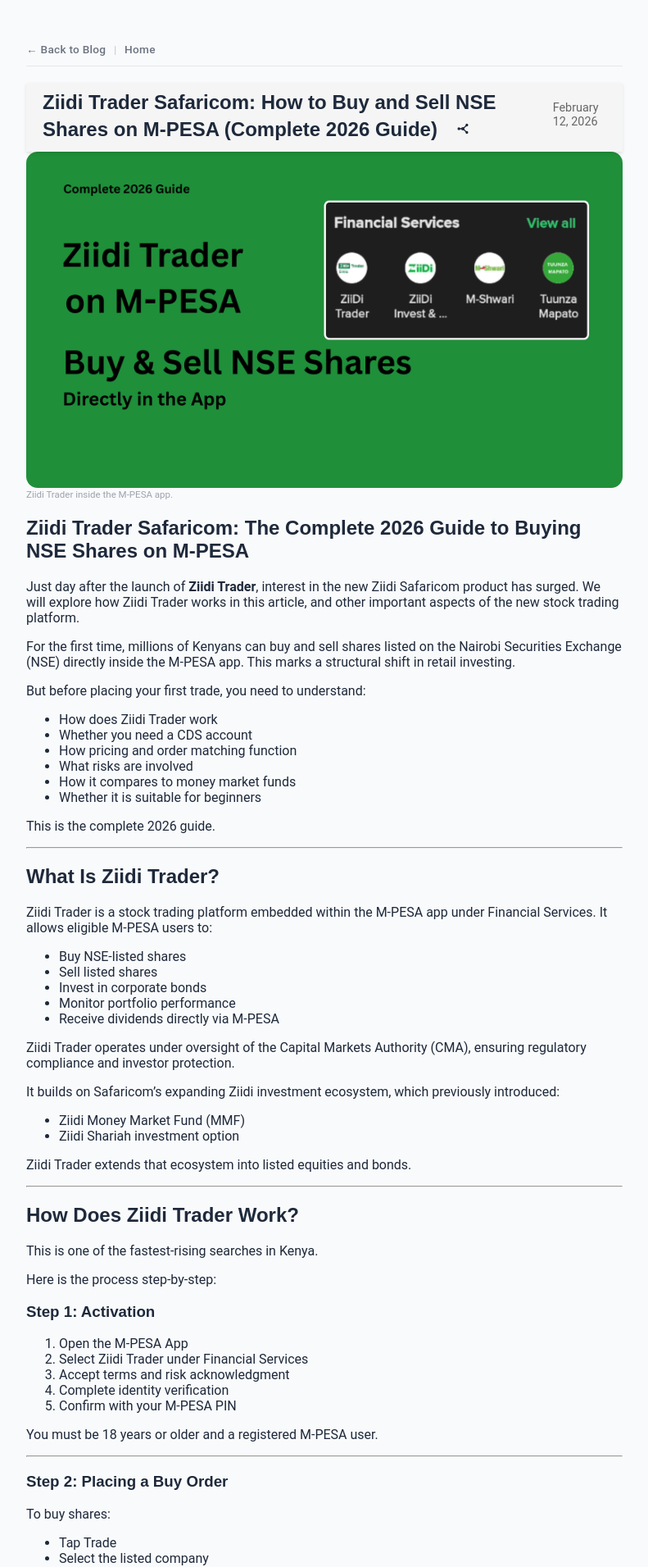
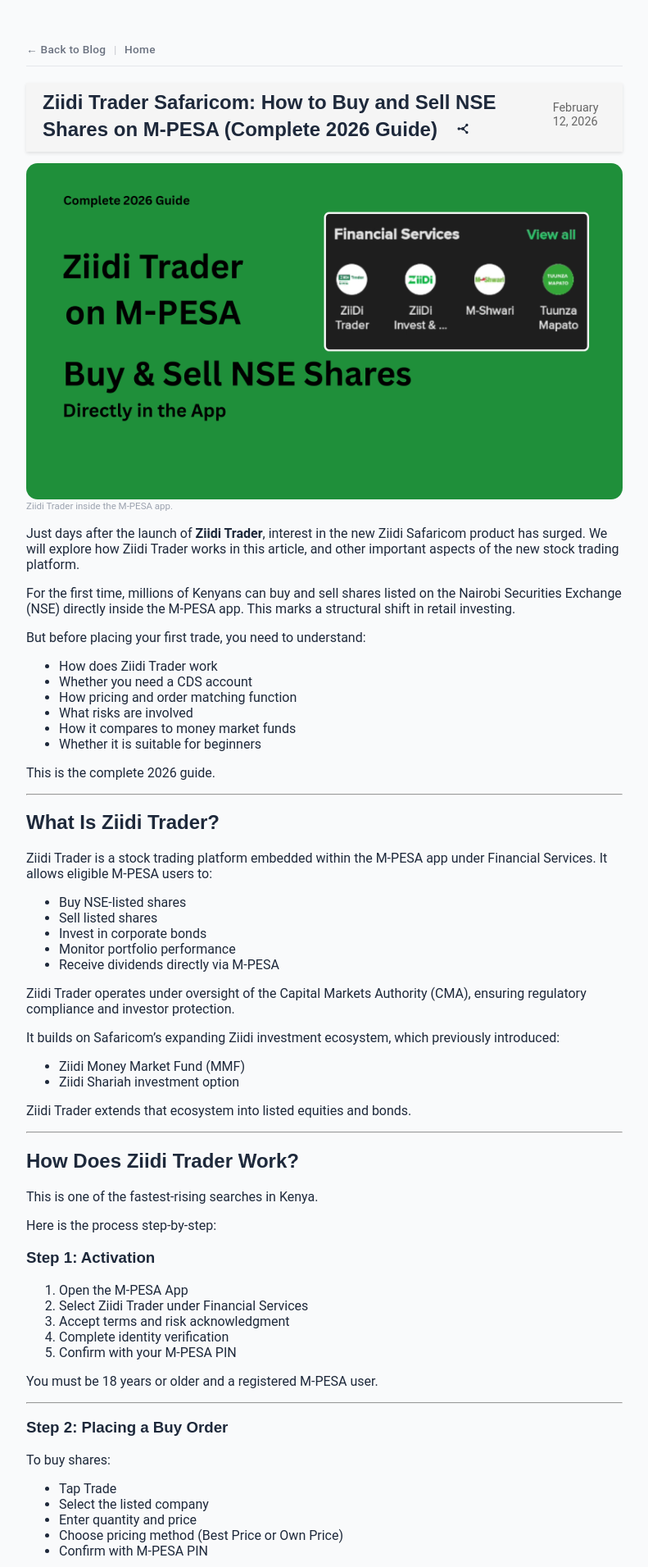
Before and after one commit to Coinimain/kenyanmmf, a Jekyll site: the page built from _posts/2026-02-12-ziidi-trader-complete-guide-kenya.md, in a window 1280 px wide. Shown: the top 1911 px of the page at 82% size, without its empty margins (244-1035 px from the left). Built offline with Jekyll 4.4.1, drawn with Linux system fonts in a browser that asks for light colours; comment, search, counter and statistics services are not loaded.

Commit message:
Refine Ziidi Trader layout: remove duplicate H1, adjust hero spacing, improve structure

```diff
--- a/_layouts/default.html
+++ b/_layouts/default.html
@@ -137,7 +137,7 @@
   {% endif %}
 
   <!-- Use relative_url so it works locally + on GitHub Pages -->
-  <link rel="stylesheet" href="{{ '/style.css' | relative_url }}?v=20260217" />
+  <link rel="stylesheet" href="{{ '/style.css' | relative_url }}?v=20260218" />
 
   {% unless page.no_ads %}
     <script async src="https://pagead2.googlesyndication.com/pagead/js/adsbygoogle.js?client=ca-pub-1110082069590452" crossorigin="anonymous"></script>
--- a/_posts/2026-02-12-ziidi-trader-complete-guide-kenya.md
+++ b/_posts/2026-02-12-ziidi-trader-complete-guide-kenya.md
@@ -32,9 +32,7 @@
     a: "Yes. Share prices fluctuate based on market conditions and company performance, and investing carries risk."
 ---
 
-# Ziidi Trader Safaricom: The Complete 2026 Guide to Buying NSE Shares on M-PESA
-
-Just day after the launch of **Ziidi Trader**, interest in the new Ziidi Safaricom product has surged. We will explore how Ziidi Trader works in this article, and other important aspects of the new stock trading platform.
+Just days after the launch of **Ziidi Trader**, interest in the new Ziidi Safaricom product has surged. We will explore how Ziidi Trader works in this article, and other important aspects of the new stock trading platform.
 
 For the first time, millions of Kenyans can buy and sell shares listed on the Nairobi Securities Exchange (NSE) directly inside the M-PESA app. This marks a structural shift in retail investing.
 
--- a/style.css
+++ b/style.css
@@ -297,7 +297,7 @@
    Post hero (CLS-safe + tight caption)
    ========================= */
 .post-hero{
-  margin: 0 0 8px 0;
+  margin: 14px 0 8px 0;  /* adds space above hero */
 }
 
 .post-hero img{
```
